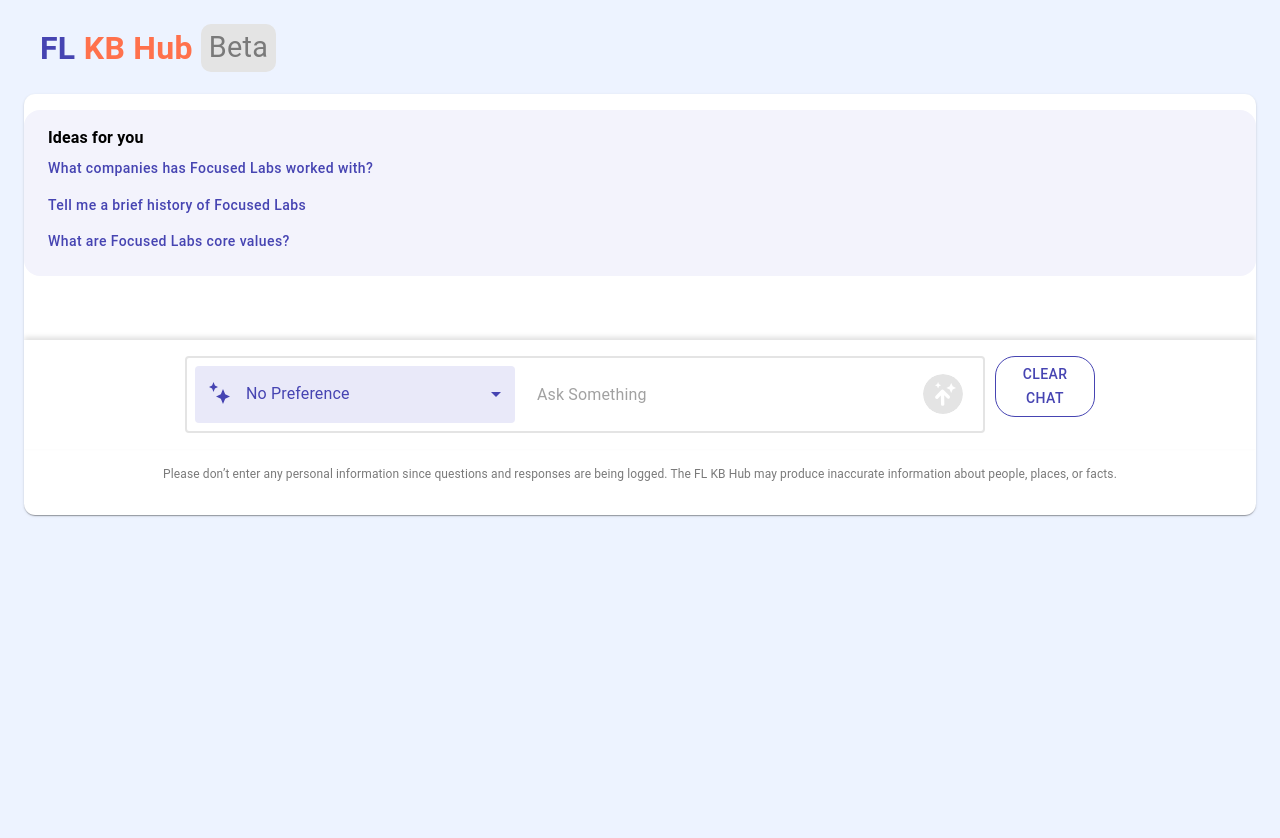
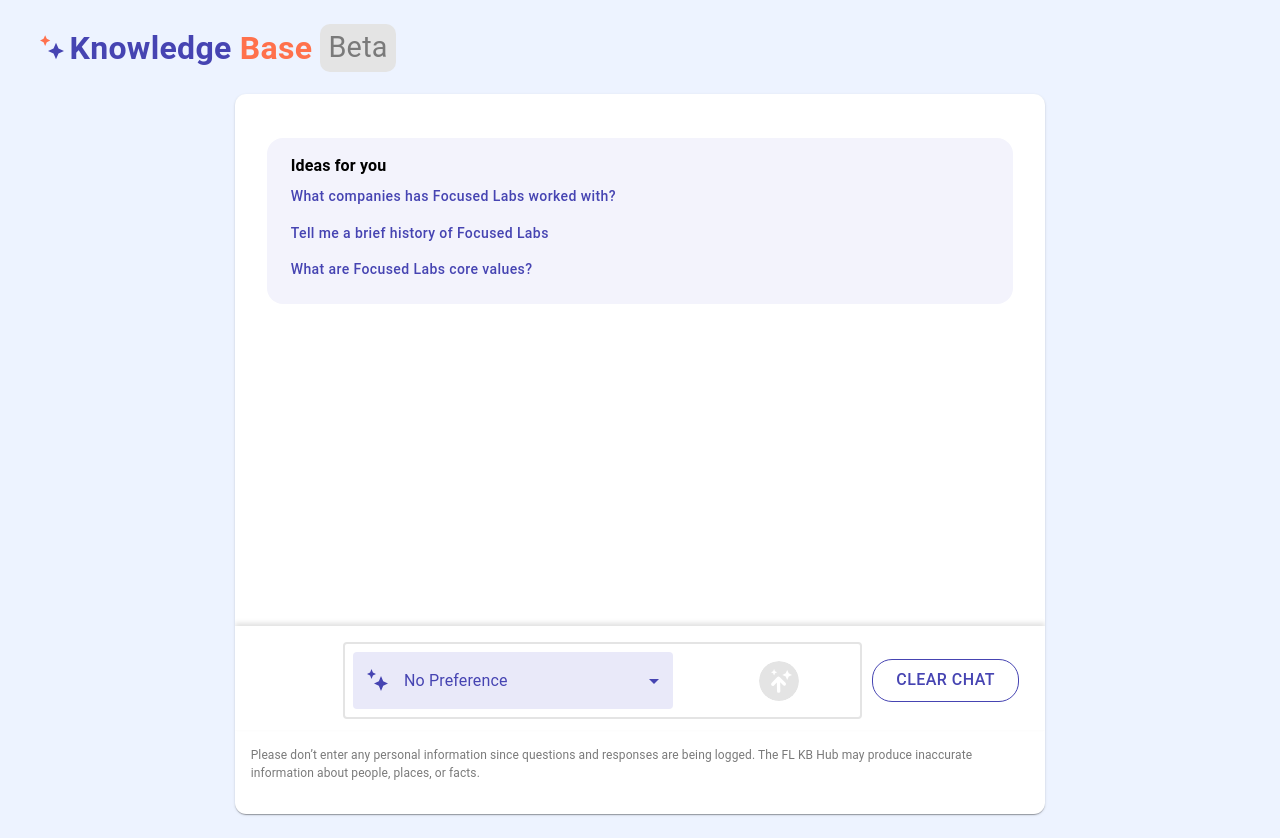
Before and after one commit to focused-labs/ai-knowledge-base-demo-ui, a React (Create React App) app: page / in a window 1280 px wide. Before the commit the page ends 800 px from the top, so only its background shows below. Built offline with nearby package versions, Linux system fonts and the light colour scheme.

Commit message:
Update UX

```diff
--- a/src/App.tsx
+++ b/src/App.tsx
@@ -70,20 +70,27 @@
     return (
         <>
             <Header/>
+            <Grid container justifyContent={"center"}>
+                <Grid item xs={1} sm={2}></Grid>
+                <Grid item xs={10} sm={8}>
                     <Card sx={{
-                maxHeight: '80vh',
+                        height: "85vh",
                         display: 'flex',
                         flexDirection: 'column',
-                justifyContent: 'between',
+                        justifyContent: 'space-between',
                         margin: 2,
-                paddingTop: 2,
+                        paddingTop: 3,
                         paddingBottom: 2,
                         borderRadius: '0.7rem',
                     }}>
-                <Grid container sx={{
-                    display: 'flex',
-                    flexDirection: 'column',
-                    justifyContent: 'flex-start',
+                        <Grid>
+
+
+                            <Grid item sx={{
+                                height: "65vh",
+                                overflow: "auto",
+                                padding: 4,
+                                width: 1
                             }}>
                                 {conversation.length === 0 ?
                                     <IdeasForYou persona={persona}
@@ -93,16 +100,12 @@
                                     :
                                     ""
                                 }
-                    <Grid item sx={{
-                        maxHeight: '60vh',
-                        overflow: "auto",
-                        padding: 4,
-                        width: 1
-                    }}>
+
                                 <Conversation conversation={conversation} loading={loading}/>
                             </Grid>
                             <Grid container item direction="row" justifyContent="center"
-                          sx={{boxShadow: "0px -3px 5px 0px #0000001F", padding: "1rem"}}>
+                                  alignItems={"center"}
+                                  sx={{boxShadow: "0px -3px 5px 0px #0000001F", padding: "1rem", height: "13vh"}}>
                                 <Grid item xs={8}>
                                     <QueryForm persona={persona}
                                                inputQuery={inputQuery}
@@ -118,21 +121,26 @@
                                     <Button variant="outlined" sx={{
                                         color: commonColors.purple600,
                                         borderRadius: 5,
-                                borderColor: commonColors.purple600
+                                        borderColor: commonColors.purple600,
+                                        height: "2.65rem", width: "9.188rem", fontSize: "1rem"
                                     }}
                                             className="bg-focused-labs-brand-lighter-purple text-blue-dark font-semibold hover:bg-focused-labs-brand-light-purple py-2 px-4 border border-blue hover:border-transparent rounded"
                                             onClick={() => deleteSession()}>Clear Chat
                                     </Button>
                                 </Grid>
                             </Grid>
-                    <Grid container direction={"row"} justifyContent={"center"}>
+                            <Grid container direction={"row"} justifyContent={"center"} item>
                                 <Typography sx={{color: commonColors.darkGray, fontSize: "0.75rem", m: "1rem"}}>Please
                                     don’t enter any personal
-                            information since questions and responses are being logged. The FL KB Hub may produce
+                                    information since questions and responses are being logged. The FL KB Hub may
+                                    produce
                                     inaccurate information about people, places, or facts. </Typography>
                             </Grid>
                         </Grid>
                     </Card>
+                </Grid>
+                <Grid item xs={1} sm={2}></Grid>
+            </Grid>
         </>
     );
 }
--- a/src/components/Chat.tsx
+++ b/src/components/Chat.tsx
@@ -5,6 +5,7 @@
 import {Sources} from "./Sources";
 import {commonColors} from "../styles/styles";
 import {ErrorChatBubble} from "./ErrorChatBubble";
+import useMediaQuery from '@mui/material/useMediaQuery';
 
 export const Chat: React.FC<{
     chat: IChat,
@@ -13,6 +14,16 @@
           chat,
           loading
       }) => {
+
+    const screenIsWide = useMediaQuery('(min-width:1100px)');
+
+    const maxWidth = () => {
+        if (screenIsWide) {
+            return "50%"
+        }
+        return `calc(100% - 30px)`
+    }
+
     return (
         <Grid container
               direction="column"
@@ -71,15 +82,17 @@
                                     pl: 2,
                                     pr: 2,
                                     border: `2px solid ${commonColors.lightGray}`,
-                                    borderRadius: "0px 16px 16px 16px"
+                                    borderRadius: "0px 16px 16px 16px",
+                                    maxWidth: maxWidth
                                 }}>
                                     {chat.answer}
+                                    <Sources chat={chat} loading={loading}></Sources>
                                 </Typography>
                             }
                         </>
                 }
             </Grid>
-            <Sources chat={chat} loading={loading}></Sources>
+
         </Grid>
     )
 };
--- a/src/components/Header.tsx
+++ b/src/components/Header.tsx
@@ -1,8 +1,7 @@
 import * as React from 'react';
-import {AppBar, Grid, Link, Switch, Typography} from "@mui/material";
-import {commonColors } from "../styles/styles";
-import LightModeOutlinedIcon from '@mui/icons-material/LightModeOutlined';
-
+import {AppBar, Grid, Typography} from "@mui/material";
+import {commonColors} from "../styles/styles";
+import {ReactComponent as SparkleIcon} from '../images/sparkle-icon2colors.svg';
 
 export const Header = () => (
     <div>
@@ -23,19 +22,20 @@
                 alignItems="center"
                 sx={{paddingBottom: '.25rem'}}>
                 <Grid container item md={6} marginLeft='2rem'>
+                    <Grid item sx={{pr: ".35rem", pt: ".66rem"}}><SparkleIcon></SparkleIcon></Grid>
                     <Typography sx={{
                         color: commonColors.purple600,
                         fontSize: '2rem',
-                        fontWeight: 'bold'
+                        fontWeight: 'bold',
                     }}>
-                        FL
+                        Knowledge
                     </Typography>
                     <Typography sx={{
                         color: commonColors.orange,
                         fontSize: '2rem',
                         fontWeight: 'bold'
                     }}>
-                        &nbsp;KB Hub
+                        &nbsp;Base
                     </Typography>
                     <Typography sx={{
                         color: commonColors.darkGray,
--- a/src/components/IdeasForYou.tsx
+++ b/src/components/IdeasForYou.tsx
@@ -31,7 +31,10 @@
     }
 
     return (
-        <Grid container item display="flex" flexDirection="column"
+        <Grid container
+              item
+              display="flex"
+              flexDirection="column"
               justifyContent='between'
               sx={{
                   p: 2,
--- a/src/components/QueryForm.tsx
+++ b/src/components/QueryForm.tsx
@@ -171,6 +171,7 @@
                 type="submit"
                 disableRipple
                 sx={{
+                    height: "2.65rem", width: "9.188rem", fontSize: ".1rem",
                     '&:hover': {
                         background: 'transparent',
                     }
--- a/src/components/Sources.tsx
+++ b/src/components/Sources.tsx
@@ -4,6 +4,7 @@
 import {Divider} from '@mui/material';
 import {SvgIcon} from '@mui/material';
 import * as _ from "lodash";
+import useMediaQuery from "@mui/material/useMediaQuery";
 
 
 export const Sources: React.FC<{
@@ -16,24 +17,34 @@
     const filteredSources = (sources: Source[]) => {
         return _.uniqBy(sources, 'URL')
     }
+
+
+    const isScreenBiggerThan600 = useMediaQuery('(min-width:600px)');
+
+
+    const buttonLabelWidth = () => {
+        if (isScreenBiggerThan600) {
+            return "55%"
+        }
+        return `calc(100% - 30px)`
+    }
+
     return (<>
         {
             !loading && chat.answer && filteredSources(chat.sources).length > 0 &&
             <>
-                <Divider sx={{mt: "3rem"}}/>
+                <Divider sx={{mt: "1.5rem"}}/>
                 <Grid item container
                       direction="row"
                       sx={{
-                          mb: 3,
-                          mt: 3,
+                          mb: 1.5,
+                          mt: 1.5,
                       }}>
                     <Grid item xs={12}>
                         <Typography variant="body1" sx={{
                             color: "#7A7A7A",
                             fontFamily: "Inter",
-                            mt: "1rem",
                             pl: ".25rem",
-                            mb: "1rem"
                         }}>Sources</Typography>
                     </Grid>
                     {
@@ -44,16 +55,17 @@
                                 key={i}
                                 href={source.URL}
                                 sx={{
+                                    height: "2.625rem",
                                     display: "flex",
                                     justifyContent: "center",
                                     alignItems: "center",
                                     backgroundColor: "#8C92EF33",
                                     border: "1px solid #4644B2",
                                     borderRadius: "12px 12px 12px 12px",
-                                    p: "0.5rem",
+                                    p: ".5rem",
                                     m: ".25rem",
                                     color: "#4644B2",
-                                    fontSize: "1rem"
+                                    width: buttonLabelWidth
                                 }}
                             >
                                 <SvgIcon sx={{height: "1.5rem", mr: ".3rem", pb: ".2rem"}}>
@@ -71,7 +83,12 @@
                                     </svg>
 
                                 </SvgIcon>
-                                <Typography> {`${source?.title || source?.URL}`}</Typography>
+                                <Typography sx={{
+                                    whiteSpace: "nowrap",
+                                    overflow: "hidden",
+                                    textOverflow: "ellipsis",
+                                    width: `calc(100% - 30px)`
+                                }}> {`${source?.title || source?.URL}`}</Typography>
                                 <SvgIcon sx={{margin: ".25rem"}}>
                                     <svg width="24" height="24" viewBox="0 0 24 24" fill="none"
                                          xmlns="http://www.w3.org/2000/svg">
@@ -84,7 +101,7 @@
                         ))
                     }
                 </Grid>
-                <Divider sx={{mt: ".5rem", mb: "4rem"}}/>
+                <Divider sx={{mt: ".5rem", mb: "1rem"}}/>
             </>
         }
     </>)
```
Also changed, not shown: src/images/sparkle-icon2colors.svg (added). Lines whose indentation alone changed are shown as unchanged.
